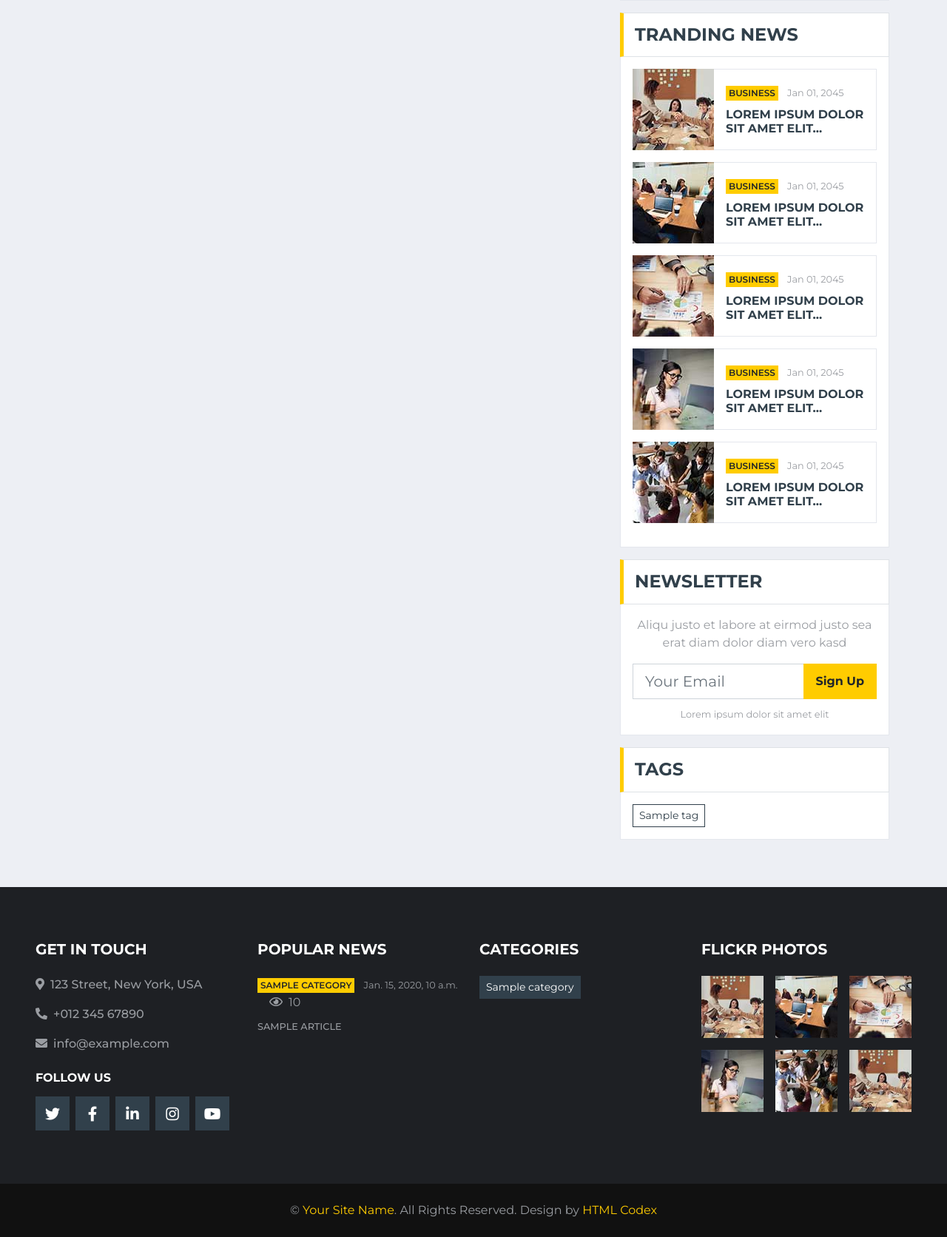
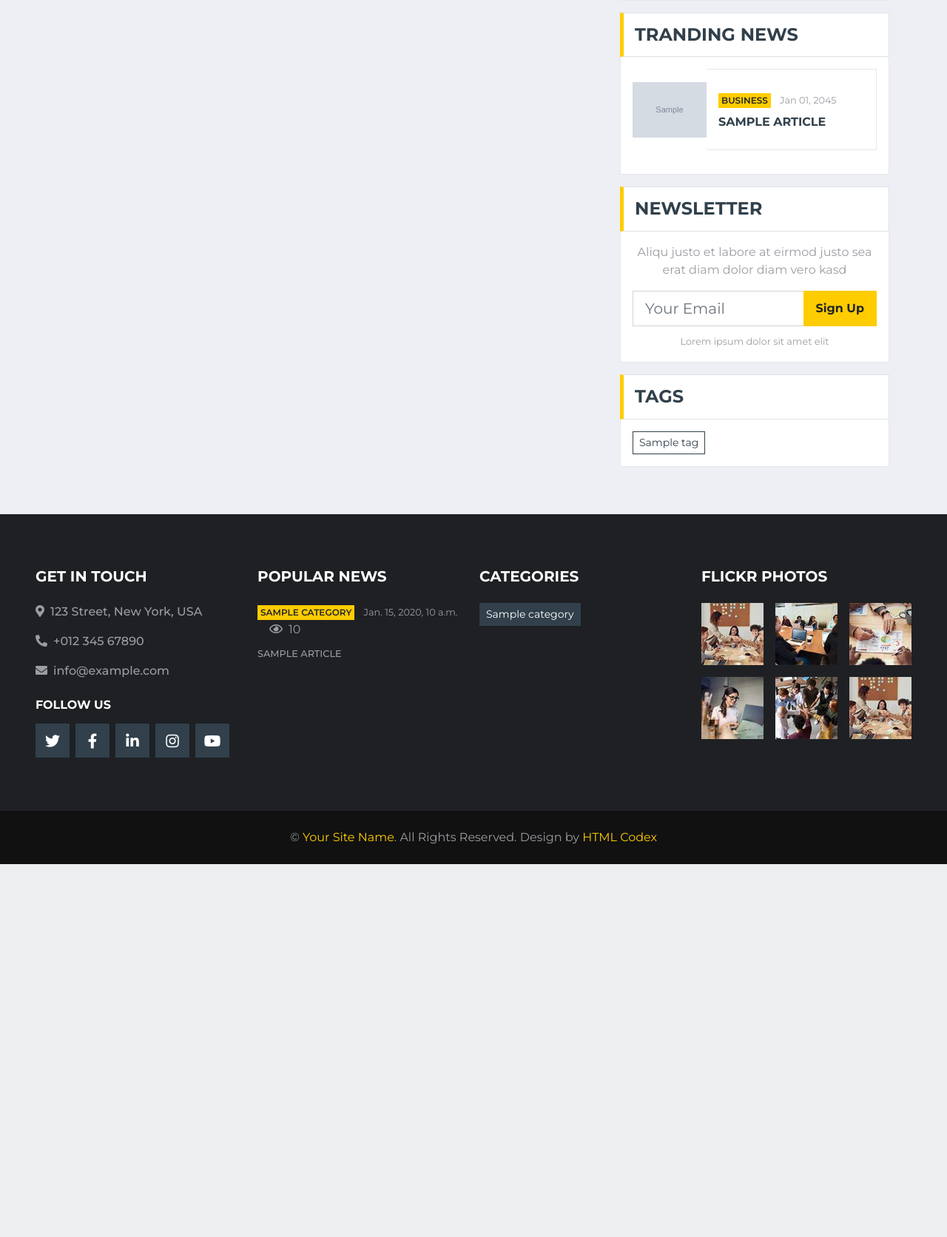
Before and after one commit to shamshodbek8084/news-24, a Django app: page / in a window 1280 px wide. Shown: the part 2377-4049 px from the top of the page at 74% size. After the commit the page ends 3545 px from the top, so only its background shows below. Run offline with Django 5.2, Linux system fonts and the light colour scheme; tables that the repository leaves empty hold one stand-in row (values such as "Sample post"); grey boxes marked "Sample" are stand-in pictures; some libraries are stand-ins or nearby versions.

Commit message:
Ozgina qoldi

```diff
--- a/core/urls.py
+++ b/core/urls.py
@@ -22,7 +22,8 @@ urlpatterns = [
     path('admin/', admin.site.urls),
     path('accounts', include('accounts.urls')),
     path('', include('news.urls')),
-    # path('', include('news.urls')),
+    path('ckeditor/', include('ckeditor_uploader.urls')),
+
 ]
 urlpatterns+=static(settings.STATIC_URL, document_root=settings.STATIC_ROOT)
 urlpatterns+=static(settings.MEDIA_URL, document_root=settings.MEDIA_ROOT)
--- a/templates/index.html
+++ b/templates/index.html
@@ -257,58 +257,23 @@
                     <div class="mb-3">
                         <div class="section-title mb-0">
                             <h4 class="m-0 text-uppercase font-weight-bold">Tranding News</h4>
+                            {% for new in trend_news %}
+                            {% if forloop.counter < 5 %}
                         </div>
                         <div class="bg-white border border-top-0 p-3">
                             <div class="d-flex align-items-center bg-white mb-3" style="height: 110px;">
-                                <img class="img-fluid" src="{% static 'img/news-110x110-1.jpg' %}" alt="">
+                                <img class="img-fluid" width="100" height="50" src="{{ new.image.url }}" alt="">
                                 <div class="w-100 h-100 px-3 d-flex flex-column justify-content-center border border-left-0">
                                     <div class="mb-2">
                                         <a class="badge badge-primary text-uppercase font-weight-semi-bold p-1 mr-2" href="">Business</a>
                                         <a class="text-body" href=""><small>Jan 01, 2045</small></a>
                                     </div>
-                                    <a class="h6 m-0 text-secondary text-uppercase font-weight-bold" href="">Lorem ipsum dolor sit amet elit...</a>
+                                    <a class="h6 m-0 text-secondary text-uppercase font-weight-bold" href="">{{ new.subtitle }}</a>
                                 </div>
                             </div>
-                            <div class="d-flex align-items-center bg-white mb-3" style="height: 110px;">
-                                <img class="img-fluid" src="{% static 'img/news-110x110-2.jpg' %}" alt="">
-                                <div class="w-100 h-100 px-3 d-flex flex-column justify-content-center border border-left-0">
-                                    <div class="mb-2">
-                                        <a class="badge badge-primary text-uppercase font-weight-semi-bold p-1 mr-2" href="">Business</a>
-                                        <a class="text-body" href=""><small>Jan 01, 2045</small></a>
-                                    </div>
-                                    <a class="h6 m-0 text-secondary text-uppercase font-weight-bold" href="">Lorem ipsum dolor sit amet elit...</a>
-                                </div>
-                            </div>
-                            <div class="d-flex align-items-center bg-white mb-3" style="height: 110px;">
-                                <img class="img-fluid" src="{% static 'img/news-110x110-3.jpg' %}" alt="">
-                                <div class="w-100 h-100 px-3 d-flex flex-column justify-content-center border border-left-0">
-                                    <div class="mb-2">
-                                        <a class="badge badge-primary text-uppercase font-weight-semi-bold p-1 mr-2" href="">Business</a>
-                                        <a class="text-body" href=""><small>Jan 01, 2045</small></a>
-                                    </div>
-                                    <a class="h6 m-0 text-secondary text-uppercase font-weight-bold" href="">Lorem ipsum dolor sit amet elit...</a>
-                                </div>
-                            </div>
-                            <div class="d-flex align-items-center bg-white mb-3" style="height: 110px;">
-                                <img class="img-fluid" src="{% static 'img/news-110x110-4.jpg' %}" alt="">
-                                <div class="w-100 h-100 px-3 d-flex flex-column justify-content-center border border-left-0">
-                                    <div class="mb-2">
-                                        <a class="badge badge-primary text-uppercase font-weight-semi-bold p-1 mr-2" href="">Business</a>
-                                        <a class="text-body" href=""><small>Jan 01, 2045</small></a>
-                                    </div>
-                                    <a class="h6 m-0 text-secondary text-uppercase font-weight-bold" href="">Lorem ipsum dolor sit amet elit...</a>
-                                </div>
-                            </div>
-                            <div class="d-flex align-items-center bg-white mb-3" style="height: 110px;">
-                                <img class="img-fluid" src="{% static 'img/news-110x110-5.jpg' %}" alt="">
-                                <div class="w-100 h-100 px-3 d-flex flex-column justify-content-center border border-left-0">
-                                    <div class="mb-2">
-                                        <a class="badge badge-primary text-uppercase font-weight-semi-bold p-1 mr-2" href="">Business</a>
-                                        <a class="text-body" href=""><small>Jan 01, 2045</small></a>
-                                    </div>
-                                    <a class="h6 m-0 text-secondary text-uppercase font-weight-bold" href="">Lorem ipsum dolor sit amet elit...</a>
-                                </div>
-                            </div>
+                            {% endif %}
+                            {% endfor %}
+
                         </div>
                     </div>
                     <!-- Popular News End -->
--- a/templates/single.html
+++ b/templates/single.html
@@ -146,7 +146,7 @@
                             </div>
                             <div class="bg-white border border-top-0 p-3">
                                 <div class="d-flex align-items-center bg-white mb-3" style="height: 110px;">
-                                    <img class="img-fluid" src="img/news-110x110-1.jpg" alt="">
+                                    <img class="img-fluid" width="100" height="50" src="{{ new.image.url }}" alt="">
                                     <div class="w-100 h-100 px-3 d-flex flex-column justify-content-center border border-left-0">
                                         <div class="mb-2">
                                             <a class="badge badge-primary text-uppercase font-weight-semi-bold p-1 mr-2" href="">{{ new.category.name }}</a>
```
Also changed, not shown: media/articles/21._Горы.jpg (added).
